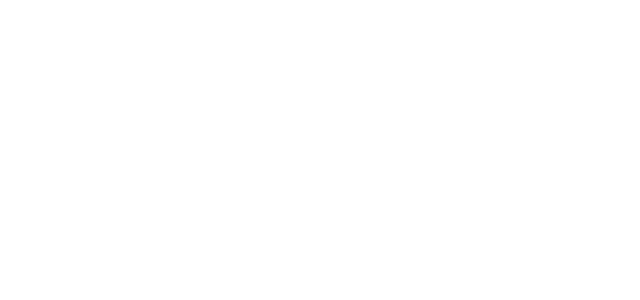
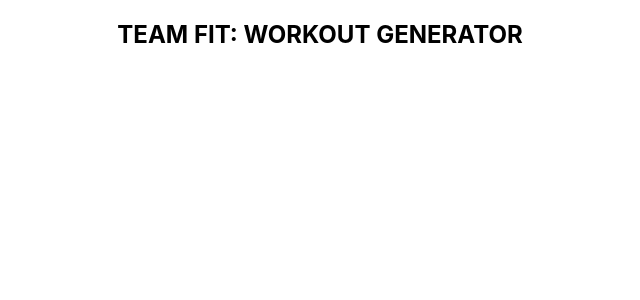
Before and after one commit to ericksanjuan/FitnessSite_React, a React (Create React App) app: page / in a window 1280 px wide. Shown: the top 300 px of the page, without its empty margins (320-960 px from the left). Built offline with nearby package versions, Linux system fonts and the light colour scheme.

Commit message:
Add Header.js component

```diff
--- a/src/App.js
+++ b/src/App.js
@@ -1,10 +1,10 @@
-
 import './App.css';
+import Header from './component/Header';
 
 function App() {
   return (
     <div className="App">
-
+      <Header />
     </div>
   );
 }
--- /dev/null
+++ b/src/component/Header.js
@@ -0,0 +1,12 @@
+import React from 'react';
+
+function Header() {
+
+    return (
+        <nav className='header'>
+            <h1>TEAM FIT: WORKOUT GENERATOR</h1>
+        </nav>
+    )
+}
+
+export default Header;
```
